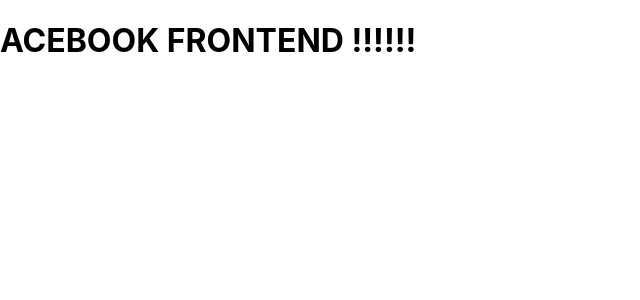
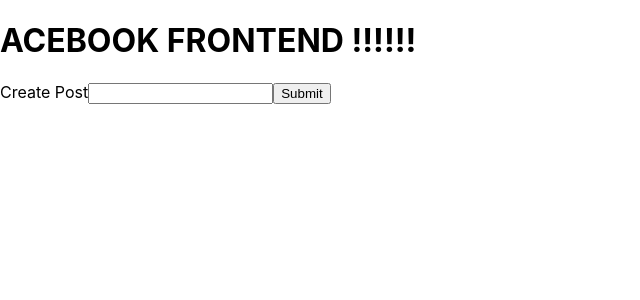
Before and after one commit to nwmbutler/acebook-brainaics-frontend, a React (Create React App) app: page /wall/1/new in a window 1280 px wide. Shown: the top 300 px of the page, without its empty margins (0-640 px from the left). Built offline with nearby package versions, Linux system fonts and the light colour scheme.

Commit message:
WallPost created

```diff
--- a/src/App.js
+++ b/src/App.js
@@ -2,6 +2,7 @@ import React from 'react';
 import { BrowserRouter, Route, Switch } from 'react-router-dom';
 import Users from './Users';
 import Wall from './Wall';
+import WallPost from './WallPost';
 import './App.css';
 
 function App() {
@@ -21,6 +22,12 @@ function App() {
              render= { props => (
                <Wall {...props}/>
              )}/>
+             <Route
+             exact
+             path="/wall/:id/new"
+             render= { props => (
+               <WallPost {...props}/>
+             )}/>
              </Switch>
             </div>
       </BrowserRouter>
--- /dev/null
+++ b/src/WallPost.js
@@ -0,0 +1,69 @@
+import React, { Component } from "react";
+import axios from "axios";
+
+export class WallPost extends Component {
+  constructor(props) {
+    super(props);
+    this.state = {
+      values: {
+        message: "",
+        user_id: "",
+        wall_id: "",
+      },
+      isSubmitting: false,
+      isError: false,
+    };
+  }
+  handleInputChange = (e) =>
+    this.setState({
+      values: { ...this.state.values, [e.target.name]: e.target.value },
+    });
+
+  submitForm = async (e) => {
+    if (e) e.preventDefault();
+    this.setState({ isSubmitting: true });
+      const result = await axios.post("/api/v1/posts", {
+      body: JSON.stringify(this.state.values),
+      headers: {
+        "Content-Type": "application/json",
+      },
+    });
+    this.setState({ isSubmitting: false });
+    const data = await result.json();
+    if (!data.hasOwnProperty("error")) {
+      this.setState({ message: data.success })
+      window.location.href = `http://localhost:4000/wall/${this.props.match.id}`;
+    } else {
+      this.setState({ message: data.error, isError: true })
+    }
+  };
+
+  render() {
+    return (
+      <form onSubmit={this.submitForm}>
+        <label htmlFor="message">Create Post</label>
+        <input
+          type="textarea"
+          name="message"
+          onChange={this.handleInputChange}
+          value={this.state.values.message}
+          required
+        />
+        <input type="hidden"
+          name="user_id"
+          value="2"
+          required
+          />
+          <input type="hidden"
+          name="wall_id"
+          value={this.props.match.id}
+          required
+          />
+
+        <input type="submit" className="submit" />
+      </form>
+    );
+  }
+}
+
+export default WallPost;
```
